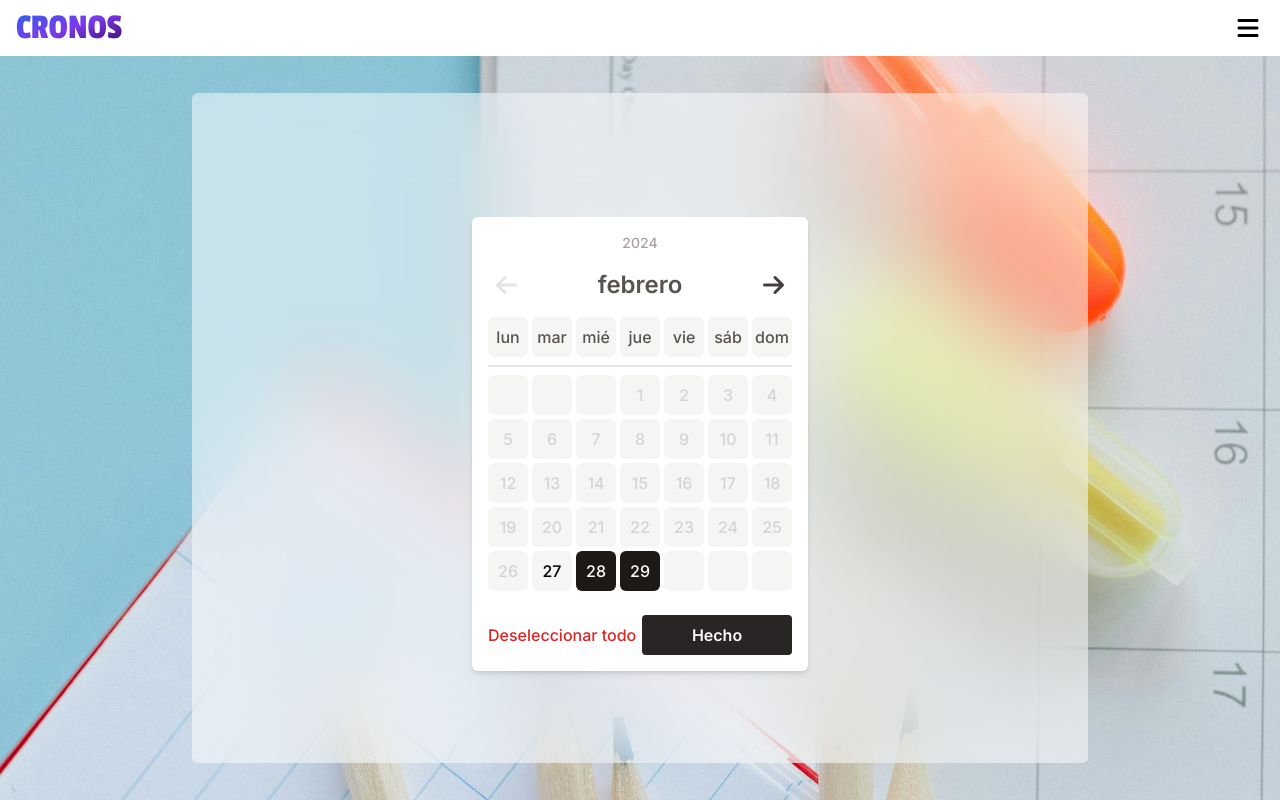
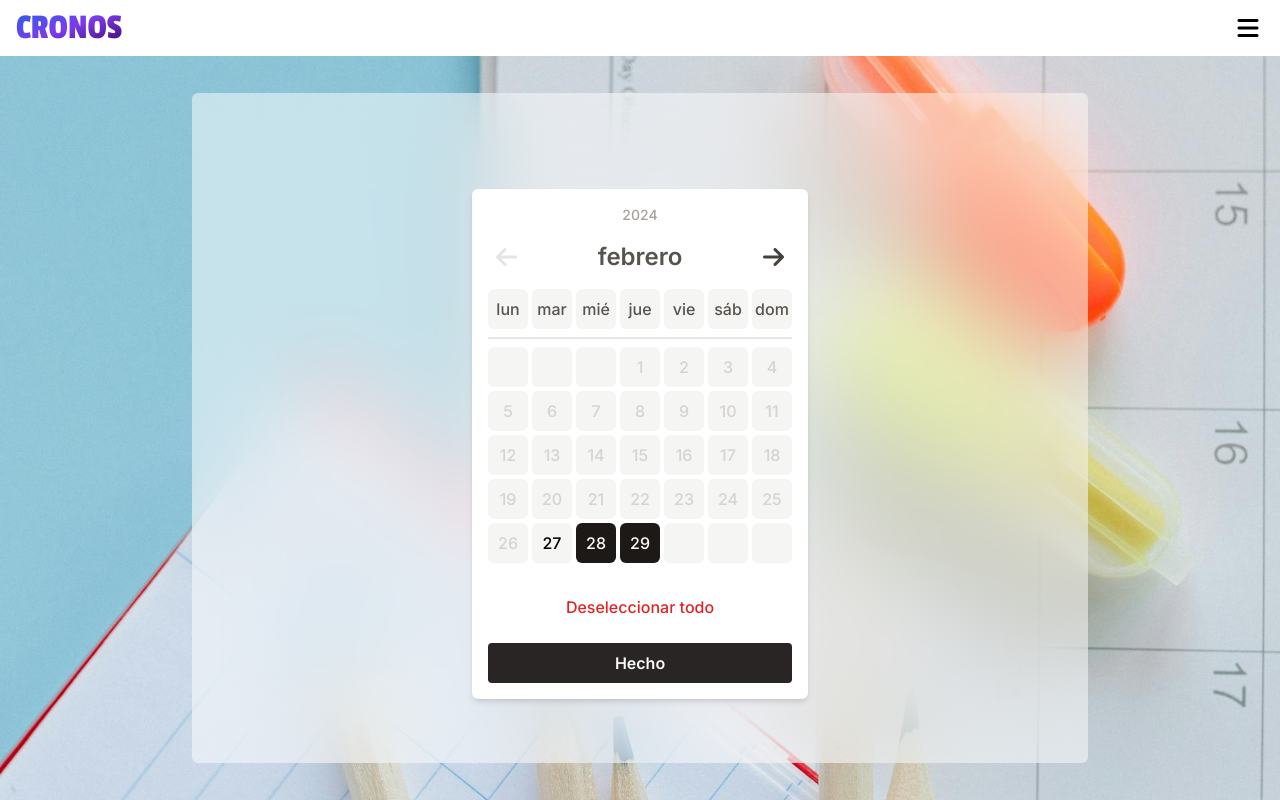
Before and after one commit to MMadlos/cronos-app, a React (Vite) app: page / in a window 1280 px wide. Built offline with nearby package versions, Linux system fonts and the light colour scheme.

Commit message:
Fix button positions in desktop version

```diff
--- a/src/App.jsx
+++ b/src/App.jsx
@@ -81,7 +81,7 @@ function App() {
 							</SetupContainer>
 							<div className="absolute bottom-0 left-0 grid w-full items-center gap-2 bg-white p-4 sm:hidden">
 								<button
-									className="rounded-md bg-gradient-to-br px-8 py-3  text-red-600  disabled:opacity-30"
+									className="rounded-md bg-gradient-to-br px-8 py-3  font-medium  text-red-600 disabled:opacity-30"
 									onClick={() => setSelectedDates([])}
 									disabled={selectedDates.length === 0}
 								>
--- a/src/components/DatePicker/DatePicker.jsx
+++ b/src/components/DatePicker/DatePicker.jsx
@@ -176,16 +176,16 @@ export default function DatePicker({ onClick }) {
 				</div>
 			</div>
 
-			<div className="mt-4 hidden flex-row items-center justify-between sm:flex ">
+			<div className="mt-4 hidden flex-col items-center justify-between gap-4 sm:flex">
 				<button
 					onClick={handleClickReset}
-					className="font-medium text-red-600 hover:underline-offset-4 hover:opacity-50 enabled:hover:underline disabled:opacity-30"
+					className="px-6 py-2 font-medium text-red-600 hover:underline-offset-4 hover:opacity-50 enabled:hover:underline disabled:opacity-30"
 					disabled={selectedDates.length === 0}
 				>
 					Deseleccionar todo
 				</button>
 				<button
-					className="min-w-[150px] rounded bg-stone-800 px-6 py-2 font-semibold text-stone-50 hover:opacity-50 disabled:opacity-30"
+					className="w-full rounded bg-stone-800 px-6 py-2 font-semibold text-stone-50 hover:opacity-50 disabled:opacity-30"
 					onClick={onClick}
 					disabled={selectedDates.length === 0}
 				>
```
